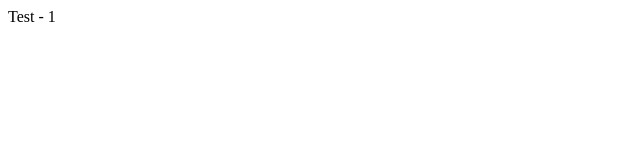
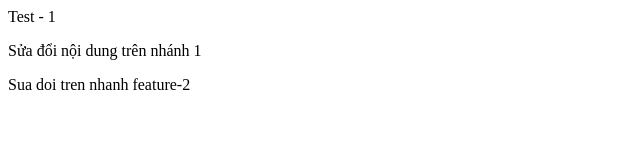
Before and after one commit to doduckhangCNTT/DemoGitHub, a plain HTML site: page Test1.html in a window 1280 px wide. Shown: the whole page, without its empty margins (0-640 px from the left). Drawn offline with Linux system fonts and the light colour scheme.

Commit message:
merge 2 feature 1, 2

```diff
--- a/Test1.html
+++ b/Test1.html
@@ -7,5 +7,8 @@
   </head>
   <body>
     Test - 1
+    <p>Sửa đổi nội dung trên nhánh 1</p>
+
+    <p>Sua doi tren nhanh feature-2</p>
   </body>
 </html>
```
